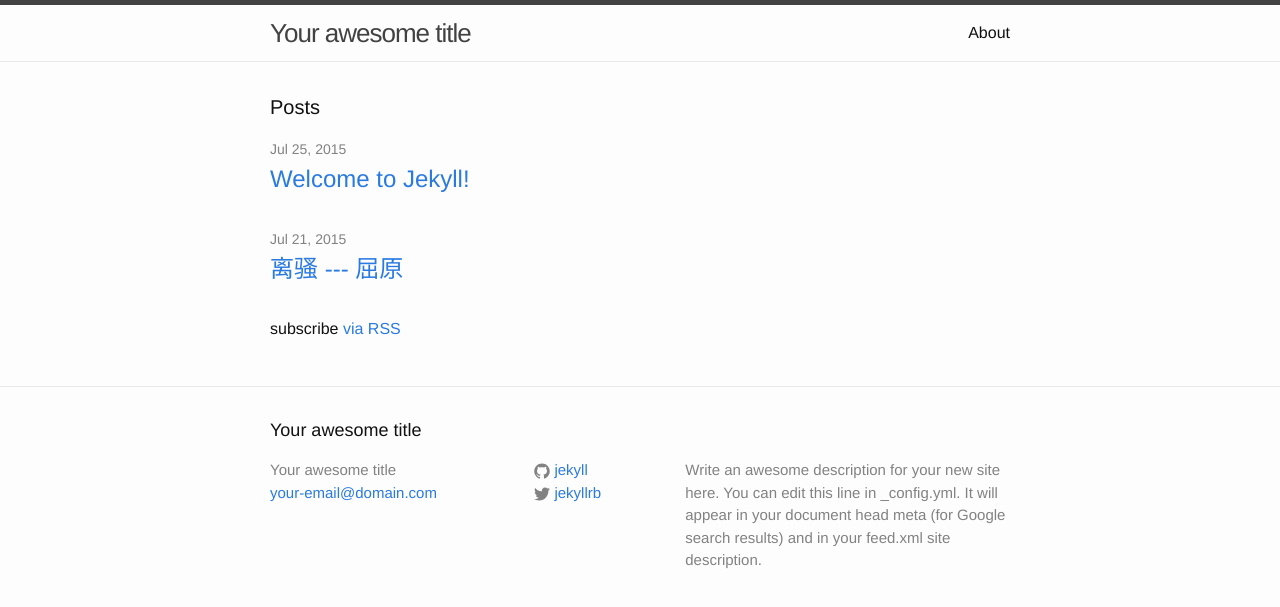
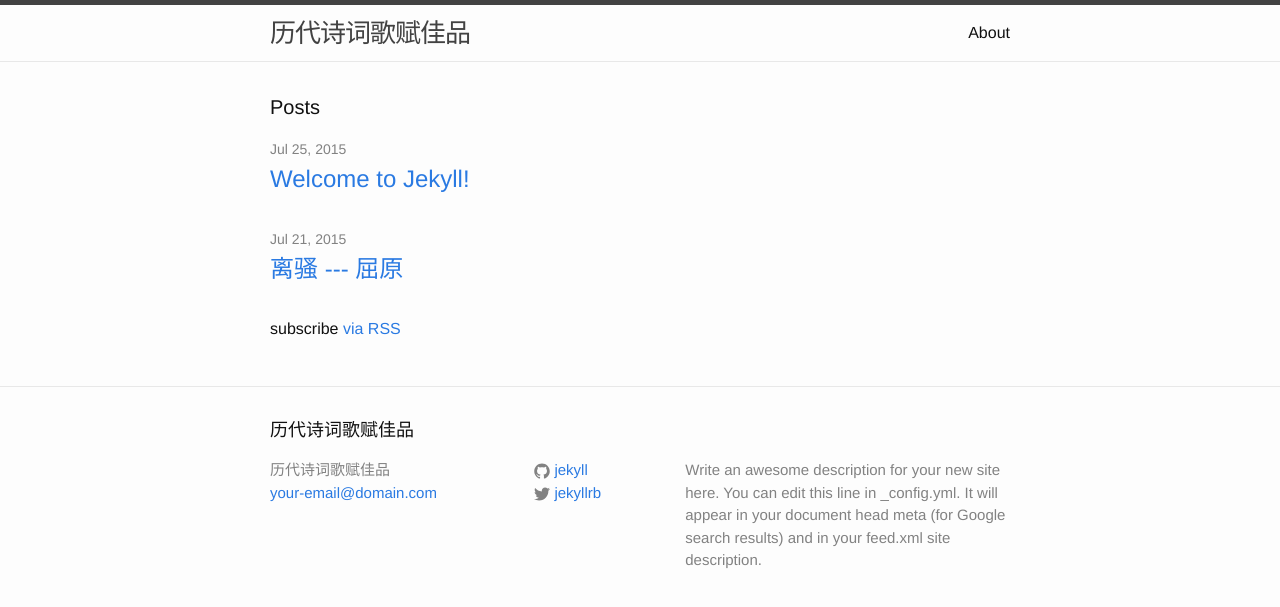
Before and after one commit to jixizh/christams-recipes, a Jekyll site: the page built from index.html, in a window 1280 px wide. Shown: the top 607 px of the page. Built offline with Jekyll 4.4.1, drawn with Linux system fonts in a browser that asks for light colours.

Commit message:
gh_24/07/2015_4

```diff
--- a/_config.yml
+++ b/_config.yml
@@ -1,5 +1,5 @@
 # Site settings
-title: Your awesome title
+title: 历代诗词歌赋佳品
 email: your-email@domain.com
 description: > # this means to ignore newlines until "baseurl:"
   Write an awesome description for your new site here. You can edit this
```
